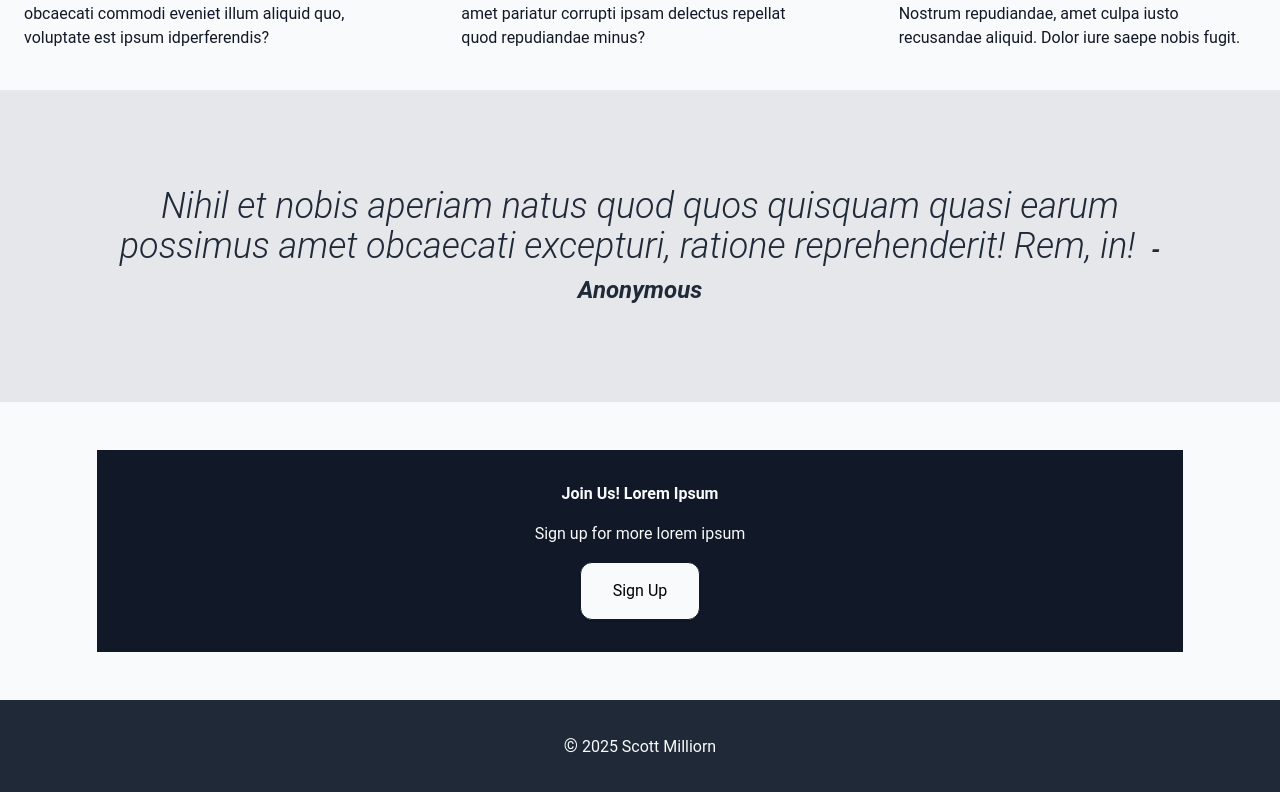
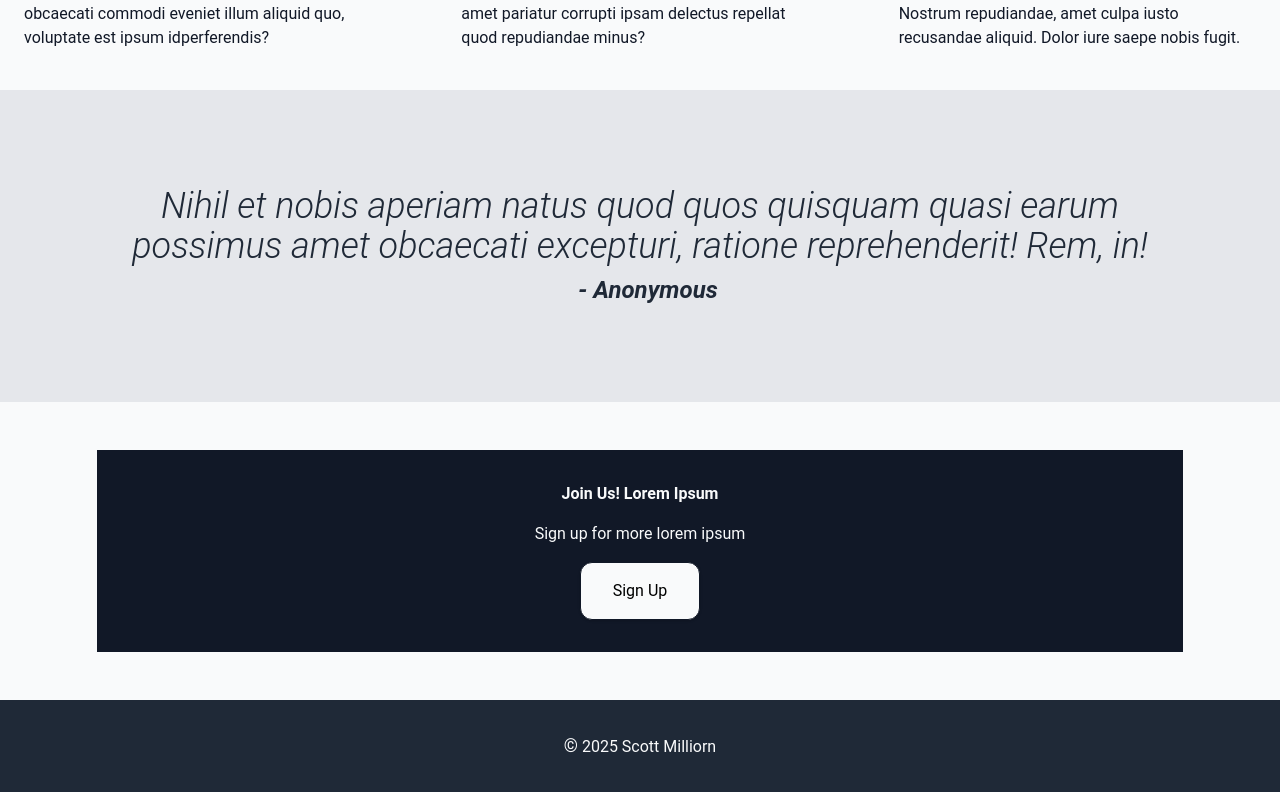
Before and after one commit to milliorn/landing-page, a React (Create React App) app: page / in a window 1280 px wide. Shown: the part 1104-1896 px from the top of the page. Built offline with nearby package versions, Linux system fonts and the light colour scheme.

Commit message:
Added animation

```diff
--- a/package.json
+++ b/package.json
@@ -30,6 +30,7 @@
   },
   "private": true,
   "dependencies": {
+    "framer-motion": "^12.4.7",
     "react": "18.2.0",
     "react-dom": "18.2.0",
     "react-lazy-load-image-component": "^1.6.0",
--- a/public/index.html
+++ b/public/index.html
@@ -24,7 +24,7 @@
       work correctly both with client-side routing and a non-root public URL.
       Learn how to configure a non-root public URL by running `npm run build`.
     -->
-    <title>React App</title>
+    <title>Landing Page</title>
   </head>
   <body>
     <noscript>You need to enable JavaScript to run this app.</noscript>
--- a/src/components/Quote.tsx
+++ b/src/components/Quote.tsx
@@ -1,11 +1,19 @@
 /**
  * @param {{ quote: string; author: string; }} props
  */
+import { motion } from "framer-motion";
 export function Quote(props: { quote: string; author: string }): JSX.Element {
   return (
     <div className="bg-gray-200">
       <p className="p-24 m-auto text-xl italic font-light text-center text-gray-800 sm:text-4xl">
-        <span>{props.quote}</span>
+      <motion.div
+      initial={{ opacity: 0, x: -100 }}
+      animate={{ opacity: 1, x: 0 }}
+      transition={{ duration: 5 }}
+
+    >
+      {props.quote}
+    </motion.div>
         <span className="ml-4 font-bold text-center capitalize sm:text-2xl">
           - {props.author}
         </span>
--- a/src/index.css
+++ b/src/index.css
@@ -7,3 +7,6 @@ body {
     "Ubuntu", "Cantarell", "Fira Sans", "Droid Sans", "Helvetica Neue",
     sans-serif;
 }
+.animate{
+  animation:ease-in-out fadeIn 100s;
+}
```
Also changed, not shown: 1 other file (tests, documents, lock files or other folders).
